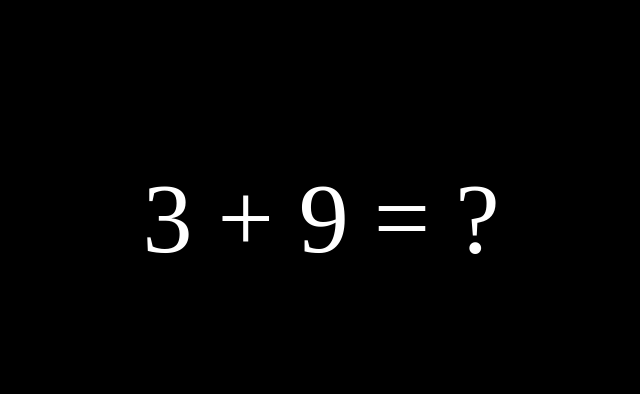
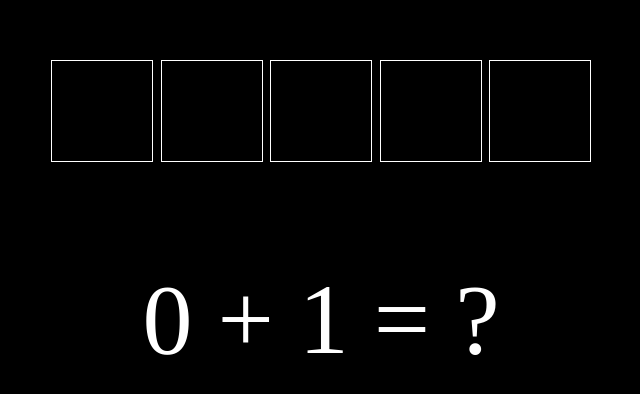
Before and after one commit to yohosuff/bishop, an Angular app: page / in a window 1280 px wide. Shown: the part 182-576 px from the top of the page, without its empty margins (319-959 px from the left). Built offline with nearby package versions, Linux system fonts and the light colour scheme.

Commit message:
make a game out of it

```diff
--- a/src/app/app.component.css
+++ b/src/app/app.component.css
@@ -4,4 +4,21 @@
     display: flex;
     justify-content: center;
     align-items: center;
+    flex-direction: column;
 }
+
+.progress-container {
+    display: flex;
+    width: calc(var(--block-size) * var(--question-count) + calc(10px * (var(--question-count) - 1)));
+    justify-content: space-between;
+}
+
+.progress-block {
+    border: 1px solid white;
+    width: var(--block-size);
+    height: var(--block-size);
+}
+
+.divider {
+    height: 100px;
+}
--- a/src/app/app.component.html
+++ b/src/app/app.component.html
@@ -1,3 +1,12 @@
-<div class="app" *ngIf="state === 'ask'">{{left}} + {{right}} = {{input ? input : '?'}} </div>
-<div class="app" *ngIf="state === 'correct'">Correct!</div>
-<div class="app" *ngIf="state === 'incorrect'">Try again...</div>
+<div class="app">
+    <div class="progress-container">
+        <div class="progress-block" *ngFor="let answer of answers" [style.backgroundColor]="answer ? 'white' : 'black'"></div>
+    </div>
+
+    <div class="divider"></div>
+
+    <div *ngIf="state === 'ask'">{{left}} + {{right}} = {{input ? input : '?'}} </div>
+    <div *ngIf="state === 'correct'">Correct!</div>
+    <div *ngIf="state === 'incorrect'">Try again...</div>
+    <div *ngIf="state === 'win'">You win! Press any key to play again.</div>
+</div>
--- a/src/app/app.component.ts
+++ b/src/app/app.component.ts
@@ -1,4 +1,4 @@
-import { Component, HostListener, OnInit } from '@angular/core';
+import { Component, ElementRef, HostListener, OnInit } from '@angular/core';
 
 @Component({
   selector: 'app-root',
@@ -11,23 +11,48 @@ export class AppComponent implements OnInit {
   input;
   left;
   right;
+  answers;
+  answerIndex;
+
+  blockSize = 100;
+  questionCount = 5;
+
+  constructor(private host: ElementRef) {
+    this.host.nativeElement.style.setProperty('--block-size', `${this.blockSize}px`);
+    this.host.nativeElement.style.setProperty('--question-count', `${this.questionCount}`);
+  }
 
   ngOnInit(): void {
-    this.reset();
+    this.createNewGame();
   }
 
   @HostListener('document:keypress', ['$event'])
   handleKeyboardEvent(event: KeyboardEvent) {
+
+    if(this.state === 'win') {
+      this.createNewGame();
+      return;
+    }
+
     if(event.key !== 'Enter') {
       this.input += event.key;
       return;
     }
 
     if('' + (this.left + this.right) === this.input) {
-      this.state = 'correct';
-      this.reset();
+      this.answers[this.answerIndex] = true;
+      this.answerIndex += 1;
+
+      if(this.answerIndex === this.answers.length) {
+        this.state = 'win';
+      } else {
+        this.state = 'correct';
+        setTimeout(() => this.reset(), 1000);
+      }
+
     } else {
       this.state = 'incorrect';
+
       setTimeout(() => {
         this.state = 'ask';
         this.input = '';
@@ -35,11 +60,18 @@ export class AppComponent implements OnInit {
     }
   }
 
-  reset() {
-    setTimeout(() => this.resetHelper(), 1000);
+  createNewGame() {
+    this.answers = [];
+
+    for(let i = 0; i < this.questionCount; ++i) {
+      this.answers.push(undefined);
+    }
+
+    this.answerIndex = 0;
+    this.reset();
   }
 
-  resetHelper() {
+  reset() {
     this.state = 'ask';
     this.input = '';
     this.left = this.getNumber();
```
